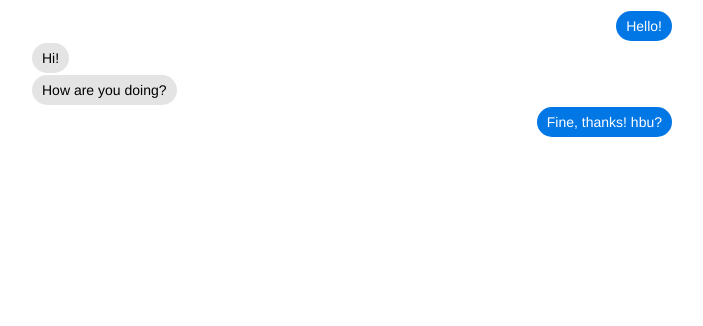
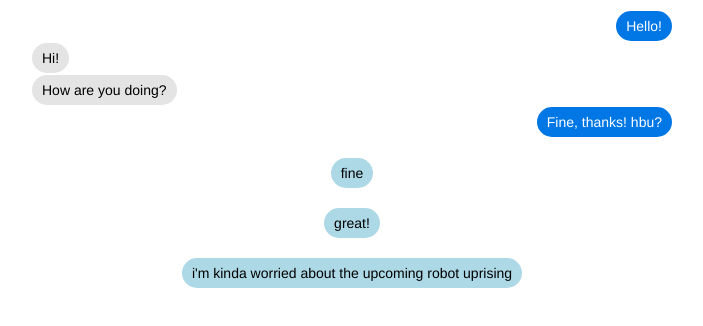
Before and after one commit to j0nas/ijk, a React (Create React App) app: page / in a window 1280 px wide. Shown: the top 326 px of the page, without its empty margins (288-991 px from the left). Built offline with nearby package versions, Linux system fonts and the light colour scheme.

Commit message:
answer UI

```diff
--- /dev/null
+++ b/src/Answer/index.js
@@ -0,0 +1,14 @@
+import React from 'react';
+
+import '../Message/style.css';
+import "./style.css";
+
+const Answer = (props) => (
+    <div className="answer-wrapper">
+        <div className="message answer">
+            {props.msg}
+        </div>
+    </div>
+);
+
+export default Answer;
--- /dev/null
+++ b/src/Answer/style.css
@@ -0,0 +1,14 @@
+.answer-wrapper {
+    text-align: center;
+    margin: 20px;
+}
+
+.answer {
+    background: lightblue;
+    margin: 0 auto;
+    cursor: pointer;
+}
+
+.answer:hover {
+    background: darkcyan;
+}
--- a/src/App.js
+++ b/src/App.js
@@ -1,5 +1,6 @@
 import React from 'react';
 import Message from './Message';
+import Question from './Question';
 
 import "./style.css";
 
@@ -9,7 +10,14 @@ const App = () => (
             <Message msg="Hello!" incoming={true}/>
             <Message msg="Hi!" incoming={false}/>
             <Message msg="How are you doing?" incoming={false}/>
-            <Message msg="Fine, thanks! hbu?" incoming={true}/>
+            <Question
+                msg="Fine, thanks! hbu?"
+                answers={
+                    ["fine",
+                    "great!",
+                    "i'm kinda worried about the upcoming robot uprising"]
+                }
+            />
         </div>
     </div>
 );
--- a/src/Question/index.js
+++ b/src/Question/index.js
@@ -1,5 +1,12 @@
 import React from 'react';
+import Message from '../Message';
+import Answer from '../Answer';
 
-const Question = () => <div></div>;
+const Question = (props) => (
+    <div>
+        <Message msg={props.msg} incoming={true} />
+        {props.answers.map(answer => <Answer msg={answer} key={answer}/>)}
+    </div>
+);
 
 export default Question;
```
